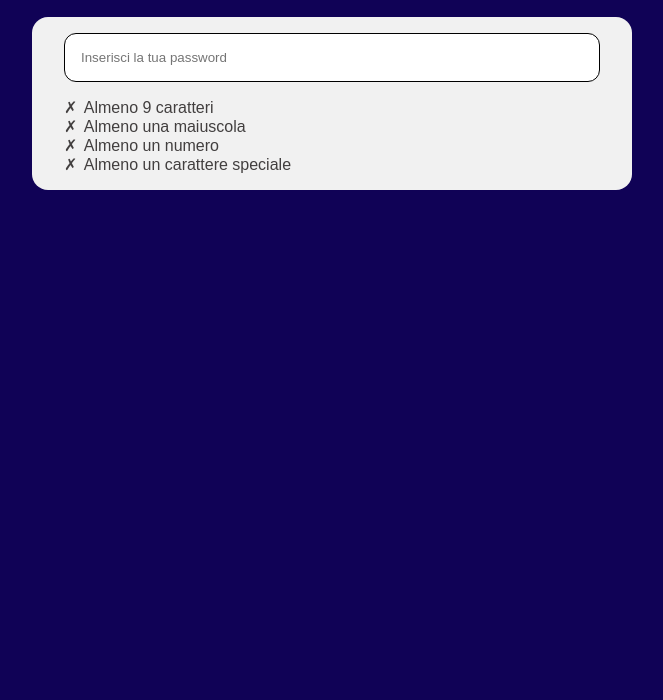
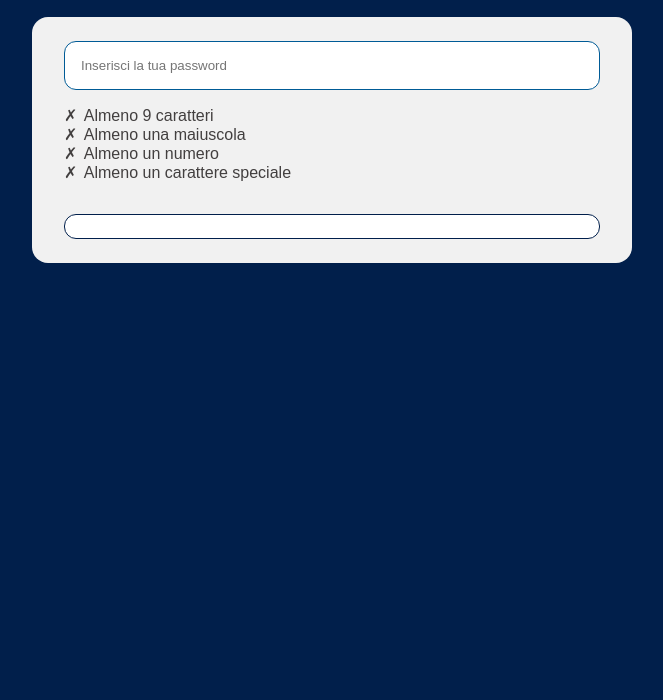
Before and after one commit to lazzaric92/kata-strong-password-validator, a plain HTML site: page index.html in a window 1280 px wide. Shown: the part 100-800 px from the top of the page, without its empty margins (308-971 px from the left). Drawn offline with Linux system fonts and the light colour scheme.

Commit message:
added validation progress bar

```diff
--- a/css/style.css
+++ b/css/style.css
@@ -6,7 +6,7 @@
 
 body {
     font-family: sans-serif;
-    background-color:#100256;
+    background-color:#011f4b;
 }
 
 ul {
@@ -25,7 +25,7 @@ h1{
 
 main section {
     background-color: #f1f1f1;;
-    padding: 1rem 2rem;
+    padding: 1.5rem 2rem;
     max-width: 600px;
     margin: 0 auto;
     border-radius: 16px;
@@ -34,9 +34,14 @@ main section {
 input#password-input{
     width: 100%;
     padding: 1rem;
-    border: 1px solid black;
+    border: 1px solid #005b96;
     border-radius: 12px;
     margin-bottom: 1rem;
+    caret-color: #005b96;
+}
+
+.requirements {
+    margin-bottom: 2rem;
 }
 
 .requirements li {
@@ -56,3 +61,36 @@ li.checked::before{
     content: '\2713';
     margin-right: .4rem;
 }
+
+.bar {
+    width: 100%;
+    height: 25px;
+    border: 1px solid #011f4b;
+    border-radius: 12px;
+    background-color: white;
+}
+
+.progress-bar {
+    height: 100%;
+    border-radius: 12px;
+}
+
+.w-25 {
+    width: 25%;
+    background-color: #ef4546;
+}
+
+.w-50 {
+    width: 50%;
+    background-color: #f9d62e;
+}
+
+.w-75 {
+    width: 75%;
+    background-color: #fc913a;
+}
+
+.w-100 {
+    width: 100%;
+    background-color: #7bc043;
+}
--- a/index.html
+++ b/index.html
@@ -18,6 +18,9 @@
                 <li class="number">Almeno un numero</li>
                 <li class="special">Almeno un carattere speciale</li>
             </ul>
+            <div class="bar">
+                <div class="progress-bar"></div>
+            </div>
         </section>
     </main>
 
```
